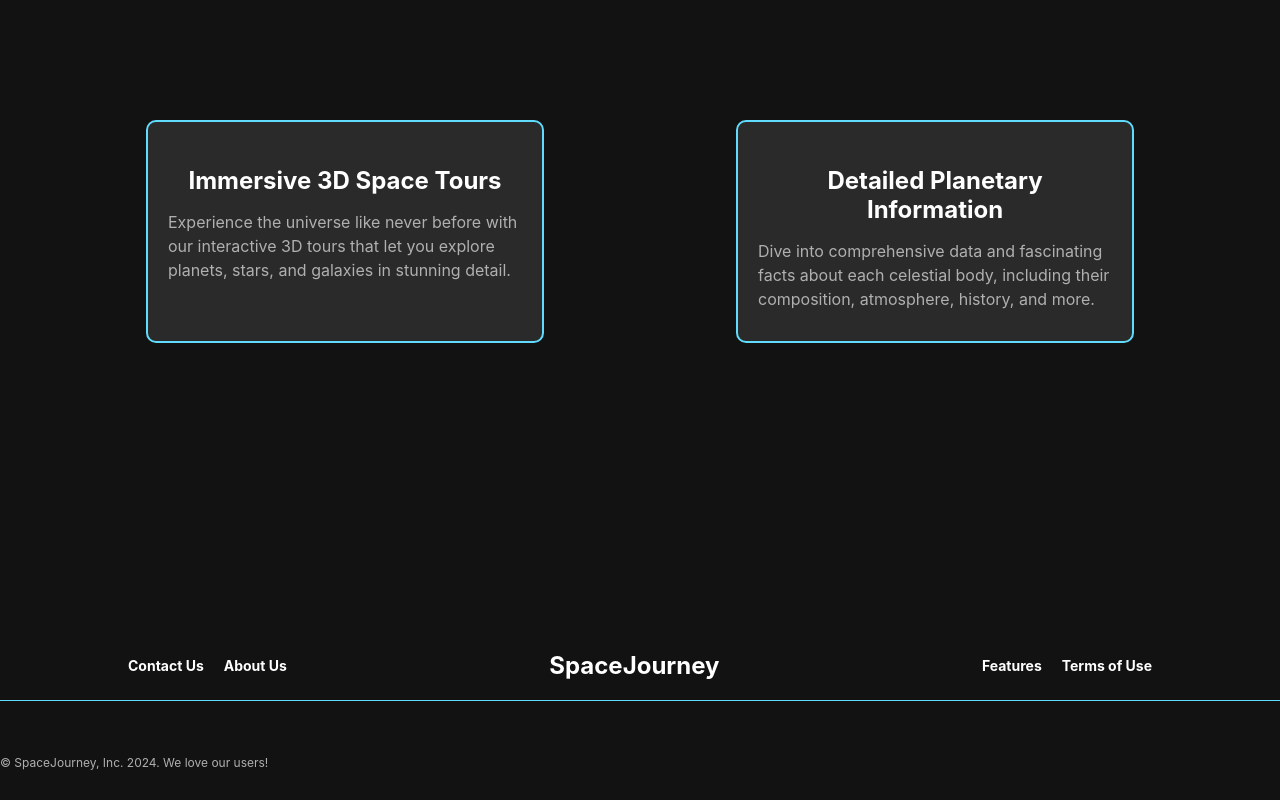
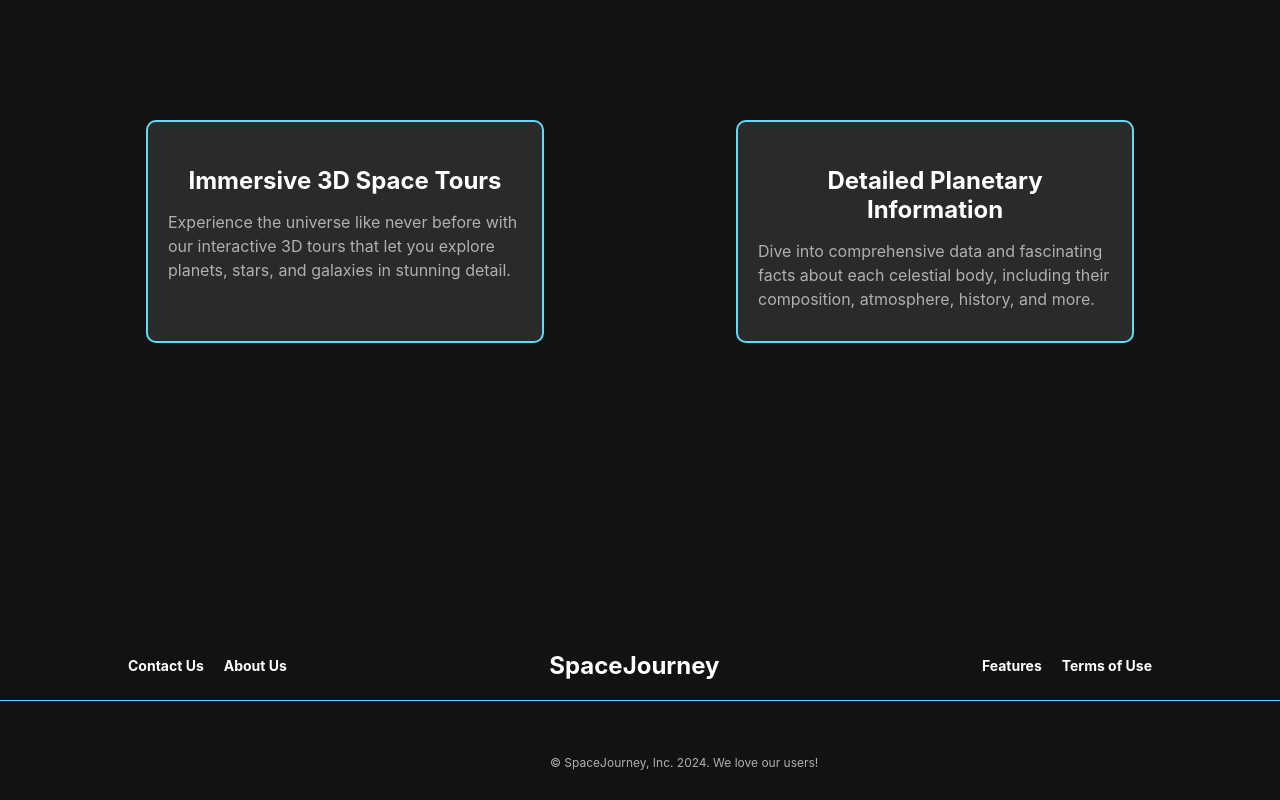
Before and after one commit to kawthar-shameseldeen/Space-Journey-Front, a React (Create React App) app in the folder space-journey/: page /home in a window 1280 px wide. Shown: the part 1839-2639 px from the top of the page. Built offline with nearby package versions, Linux system fonts and the light colour scheme.

Commit message:
changed position

```diff
--- a/space-journey/src/components/footer/footer.css
+++ b/space-journey/src/components/footer/footer.css
@@ -54,4 +54,6 @@
 .footer-bottom p {
   margin: 0;
   font-size: 12px;
+padding-left: 550px;
+
 }
```
